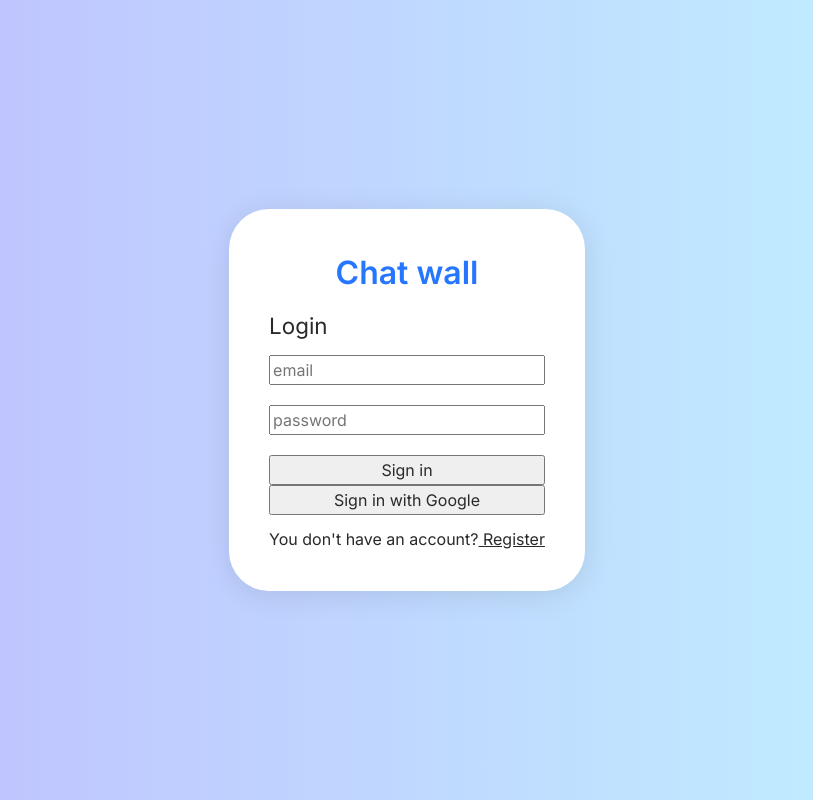
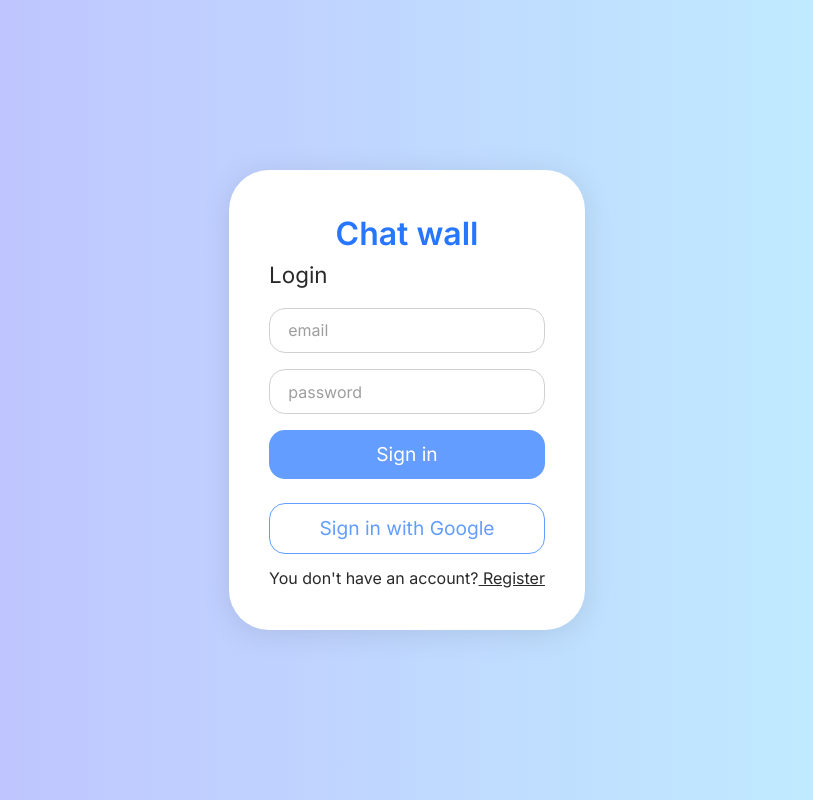
Before and after one commit to p6te/Chat-app, a React (Vite) app: page /login in a window 1280 px wide. Shown: the whole page, without its empty margins (233-1046 px from the left). Built offline with nearby package versions, Linux system fonts and the light colour scheme; no server answers.

Commit message:
refactor: login page

```diff
--- a/src/components/common/FormLayout/styled.ts
+++ b/src/components/common/FormLayout/styled.ts
@@ -11,7 +11,6 @@ export const Container = styled("div")`
   }
   h3 {
     color: ${({ theme }) => theme.textPrimary};
-    margin: 12px 0;
     font-size: 1.4rem;
     font-weight: 400;
   }
--- a/src/pages/Login/index.tsx
+++ b/src/pages/Login/index.tsx
@@ -6,6 +6,9 @@ import { Flex } from "~/components/common/Flexbox";
 import Loading from "~/components/common/LoadingSpinner";
 import FirebaseAuthService from "~/firebaseAuthService";
 import { ensureError } from "~/utils/ensureError";
+import { Button } from "~/components/common/Button/styled";
+import Spacer from "~/components/common/Spacer";
+import Input from "~/components/common/Input";
 
 interface FormInputs {
   email: string;
@@ -68,27 +71,34 @@ function Login() {
       >
         <>
           <form onSubmit={loginViaEmail}>
-            <Flex column gap="20px">
-              <input
+            <Flex column>
+              <Input
                 type="emial"
                 placeholder="email"
+                label="email"
                 value={values.email}
+                // errorMessage="sadsad"
                 onChange={(e) =>
                   setValues({ ...values, email: e.target.value })
                 }
               />
-              <input
+              <Input
                 type="password"
                 placeholder="password"
+                label="password"
                 value={values.password}
                 onChange={(e) =>
                   setValues({ ...values, password: e.target.value })
                 }
               />
-              <button type="submit">Sign in</button>
+              <Spacer />
+              <Button type="submit">Sign in</Button>
             </Flex>
           </form>
-          <button onClick={loginViaGoogle}>Sign in with Google</button>
+          <Spacer size="24" />
+          <Button onClick={loginViaGoogle} outline>
+            Sign in with Google
+          </Button>
         </>
       </FormLayout>
     </>
--- a/src/pages/Register/styled.ts
+++ b/src/pages/Register/styled.ts
@@ -15,6 +15,7 @@ export const AddImageContainer = styled("div")`
   display: flex;
   align-items: center;
   padding: 4px 16px;
+  margin-top: 0.5rem;
   border-radius: 1rem;
   &:hover {
     cursor: pointer;
```
